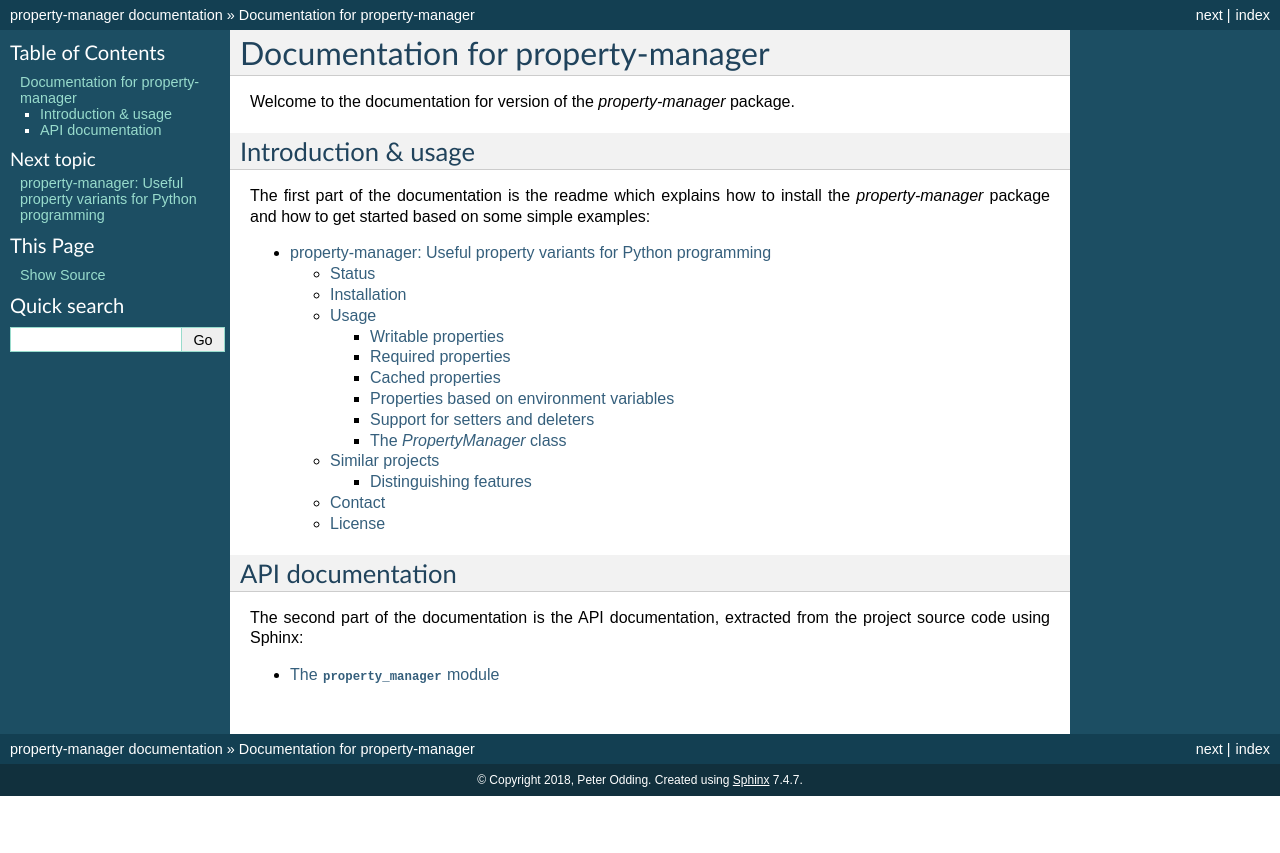
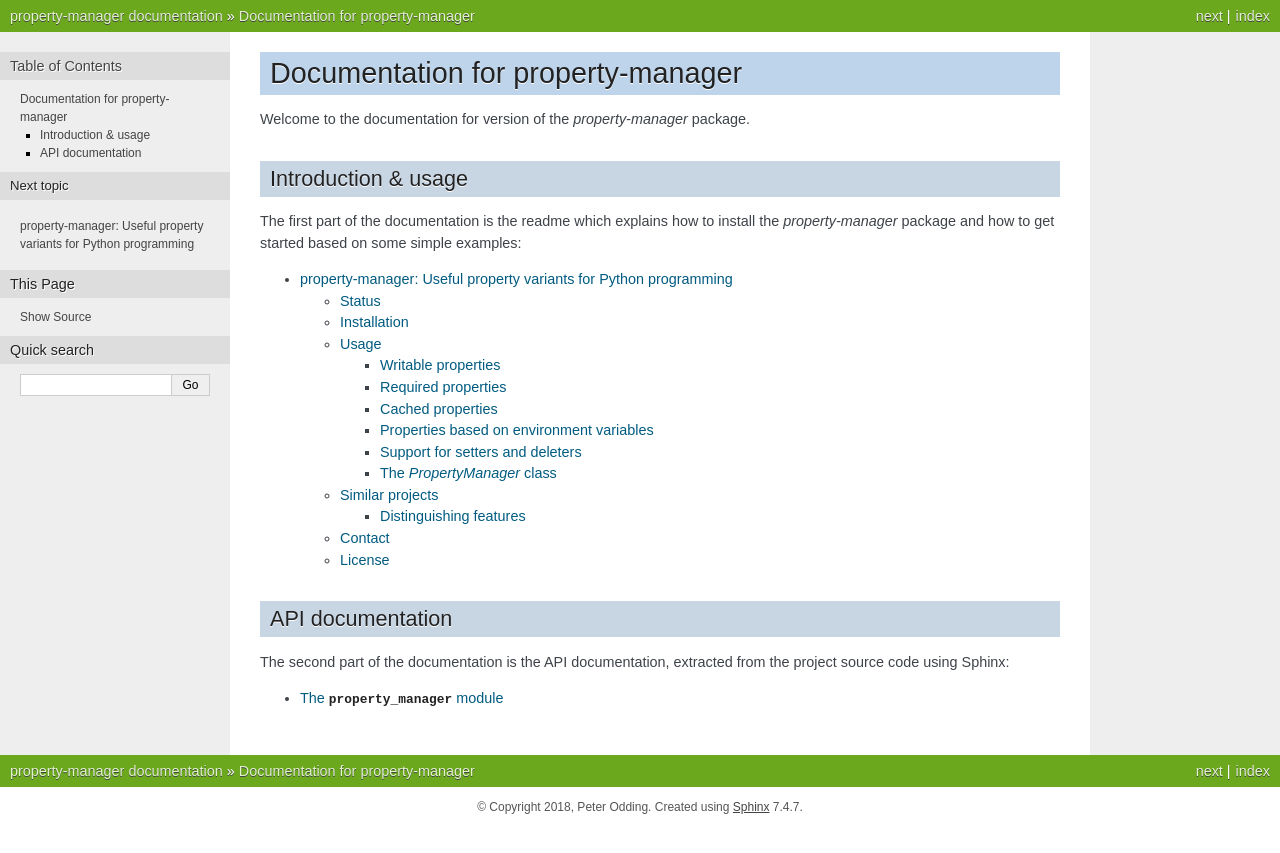
Before and after one commit to xolox/python-property-manager, a Sphinx documentation site: the page built from docs/index.rst, in a window 1280 px wide. Shown: the top 853 px of the page. Built offline with Sphinx 7.4.7, drawn with Linux system fonts in a browser that asks for light colours; the version number could not be read and is left out.

Commit message:
Change Sphinx documentation theme

```diff
--- a/docs/conf.py
+++ b/docs/conf.py
@@ -80,7 +80,4 @@
 
 # The theme to use for HTML and HTML Help pages.  See the documentation for
 # a list of builtin themes.
-html_theme = 'classic'
-
-# Output file base name for HTML help builder.
-htmlhelp_basename = 'propertymanagerdoc'
+html_theme = 'nature'
```
